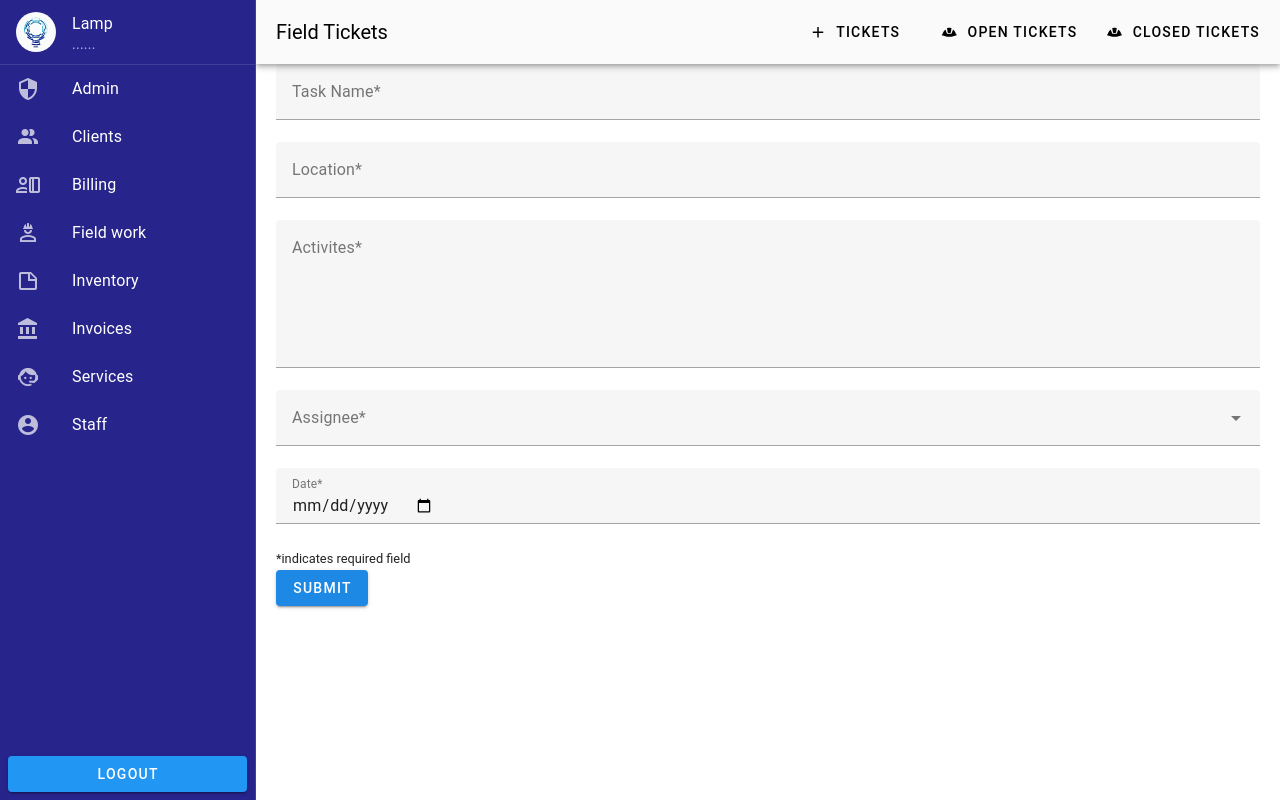
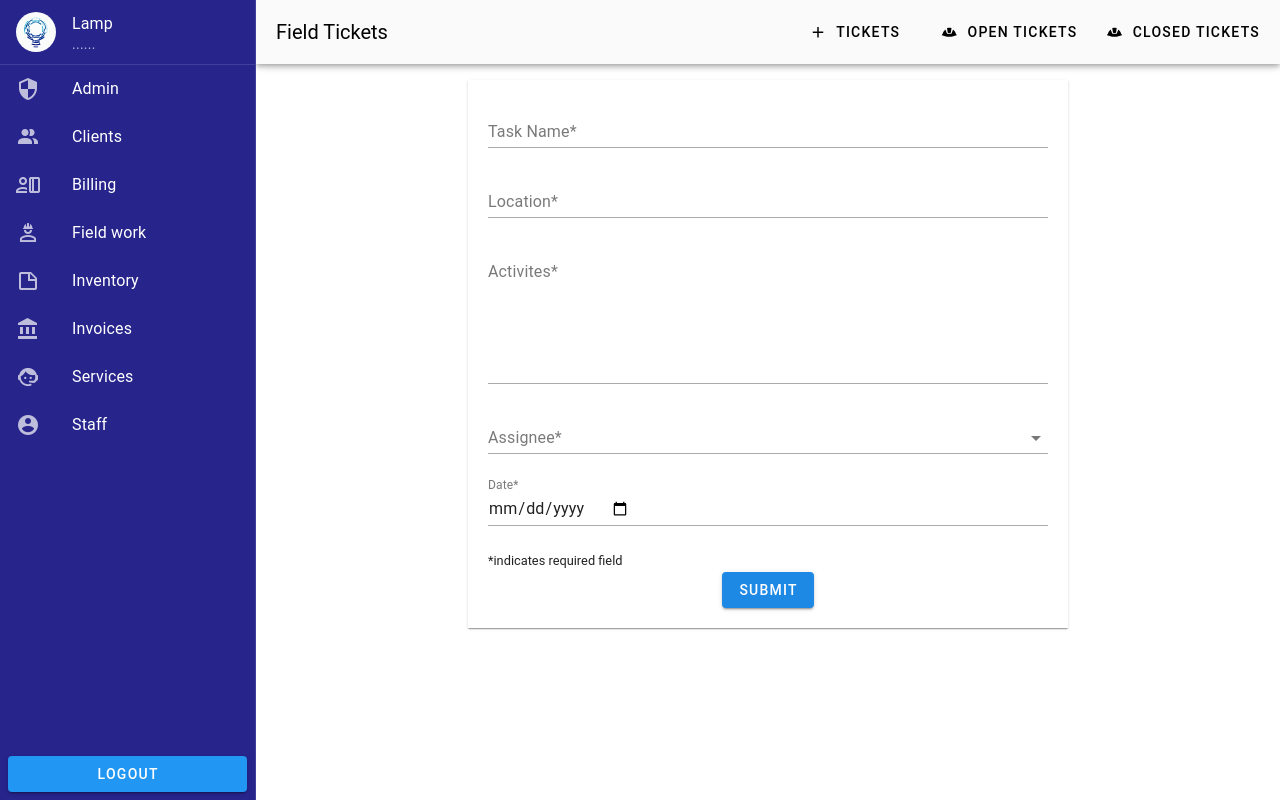
Before and after one commit to chrisgathuthi/crm, a Vue app in the folder frontend/: page /create-ticket in a window 1280 px wide. Built offline with nearby package versions, Linux system fonts and the light colour scheme; no server answers.

Commit message:
ui - change staff & fieldwork syle

```diff
--- a/frontend/src/components/FieldWork/ClosedTickets.vue
+++ b/frontend/src/components/FieldWork/ClosedTickets.vue
@@ -1,7 +1,7 @@
 <script setup>
 import axios from 'axios';
 import { onMounted, ref } from 'vue';
-import { SplitText } from '@/functions/SplitText';
+//import { SplitText } from '@/functions/SplitText';
 
 
 const closedTickets = ref([])
@@ -34,7 +34,7 @@ onMounted(async ()=>{
                     <td>{{ data.location }}</td>
                     <td>{{ data.date }}</td>
                     <td>{{ data.isclosed }}</td>
-                    <td>{{ SplitText(data.activities) }}</td>
+                    <!-- <td>{{ SplitText(data.activities) }}</td> -->
                 </tr>
             </tbody>
 
--- a/frontend/src/components/FieldWork/TicketForm.vue
+++ b/frontend/src/components/FieldWork/TicketForm.vue
@@ -75,29 +75,29 @@ const submit = handleSubmit(async () => {
 })
 </script>
 <template>
-    <v-row align-center>
-        <v-col>
-            <v-form @submit.prevent="submit" max-width="700">
-                <v-text-field label="Task Name*" clearable :error-messages="errors.taskname"
+    <v-sheet class="mx-auto overflow-auto elevation-1 pa-5 mt-4" tag="div" width="600" >
+            <v-form @submit.prevent="submit" title="create field ticket">
+                <v-text-field label="Task Name*" variant="underlined" clearable :error-messages="errors.taskname"
                     v-model="taskname.value.value" required></v-text-field>
 
-                <v-text-field label="Location*" required clearable :error-messages="errors.location"
+                <v-text-field label="Location*" variant="underlined" required clearable :error-messages="errors.location"
                     v-model="location.value.value"></v-text-field>
-                <v-textarea clearable clear-icon="mdi-close-circle" label="Activites*" model-value="1. "
+                <v-textarea clearable variant="underlined" clear-icon="mdi-close-circle" label="Activites*" model-value="1. "
                     :error-messages="errors.activities" v-model="activities.value.value"></v-textarea>
-                <v-select :items="staff" label="Assignee*" required :error-messages="errors.assignee"
+                <v-select variant="underlined" :items="staff" label="Assignee*" required :error-messages="errors.assignee"
                     v-model="assignee.value.value"></v-select>
-                <v-text-field label="Date*" :error-messages="errors.date" v-model="date.value.value" type="date"
+                <v-text-field label="Date*" variant="underlined" :error-messages="errors.date" v-model="date.value.value" type="date"
                     required></v-text-field>
 
-                <small>*indicates required field</small>
+                <small>*indicates required field </small>
 
                 <v-spacer></v-spacer>
-                <v-btn color="blue-darken-1" type="submit">
+                <div class="text-center">
+                    <v-btn color="blue-darken-1" type="submit">
                     submit
                 </v-btn>
+
+                </div>
             </v-form>
-
-        </v-col>
-    </v-row>
+    </v-sheet>
 </template>
--- a/frontend/src/components/Layout/BaseLayout.vue
+++ b/frontend/src/components/Layout/BaseLayout.vue
@@ -4,7 +4,7 @@ import NavigationMenu from '../NavigationMenu.vue';
 
 </script>
 <template>
-    <section class="page-layout">
+    <section class="page-layout min-h-screen">
 
         <section class="side-navigation">
             <aside>
--- /dev/null
+++ b/frontend/src/components/Navigation/ClientNavigation.vue
@@ -0,0 +1,20 @@
+<script setup>
+import { useRouter } from "vue-router";
+const router = useRouter();
+</script>
+
+<template>
+  <div>
+    <v-app-bar class="bg-grey-lighten-5 border-b">
+      <v-toolbar-title>Clients</v-toolbar-title>
+      <v-spacer></v-spacer>
+      <v-btn
+        color="primary"
+        @click="router.push({ name: 'registration' })"
+        prepend-icon="mdi-plus"
+        class="mr-3"
+        >add client</v-btn
+      >
+    </v-app-bar>
+  </div>
+</template>
--- a/frontend/src/components/Staff/ActiveTickets.vue
+++ b/frontend/src/components/Staff/ActiveTickets.vue
@@ -9,6 +9,7 @@ onMounted(async ()=>{
     await axios.get("/accounts/fieldwork/?isclosed=false",{headers: {Authorization: `Token ${localStorage.getItem("token")}`}})
     .then((response)=>{
         openTickets.value = response.data
+        console.log(openTickets.value)
     })
     .catch((error)=>{
         console.log(error);
@@ -36,7 +37,7 @@ const router = useRouter()
                     <td>{{ data.location }}</td>
                     <td>{{ data.date }}</td>
                     <td>{{ data.isclosed }}</td>
-                    <td>{{ data.assignee }}</td>
+                    <td>{{ data.assignee?.employee.username }}</td>
                 </tr>
             </tbody>
 
--- a/frontend/src/components/Staff/TicketHistory.vue
+++ b/frontend/src/components/Staff/TicketHistory.vue
@@ -21,7 +21,7 @@ onMounted(async ()=>{
                 <tr>
                     <th>Task Name</th>
                     <th>Location</th>
-                    <th>Date</th>
+                    <th>Nor Date</th>
                     <th>Status</th>
                     <th>Activites</th>
                 </tr>
--- a/frontend/src/components/ClientList.vue
+++ b/frontend/src/components/client/ClientList.vue
@@ -33,7 +33,7 @@ onMounted(async () => {
 
         </tr>
       </thead>
-      <tbody>
+      <tbody v-if="store.clients.length > 1">
         <tr v-for="client in store.clients" :key="client.id"
           @click="router.push({ name: 'client-detail', params: { id: client.id } })"
           @mouseover="style = { backgroundColor: 'green' }" class="pointer">
@@ -48,6 +48,14 @@ onMounted(async () => {
           <td>{{ Converter(client.registration_date) }}</td>
         </tr>
       </tbody>
+      <tbody v-else>
+        <tr>
+          <td colspan="9">
+            <p>No clients registered</p>
+          </td>
+        </tr>
+      </tbody>
+
     </v-table>
 
   </section>
--- a/frontend/src/views/ClientsView.vue
+++ b/frontend/src/views/ClientsView.vue
@@ -1,28 +1,12 @@
 <script setup>
-import { useRouter } from 'vue-router'
-
-import ClientList from '../components/ClientList.vue'
 import BaseLayout from '../components/Layout/BaseLayout.vue';
-
-const router = useRouter()
+import ClientList from '../components/client/ClientList.vue';
+import ClientNavigation from '../components/Navigation/ClientNavigation.vue';
 </script>
 <template>
     <BaseLayout>
         <template v-slot:pageMenu>
-            <div>
-                <v-toolbar density="comfortable">
-
-                    <v-toolbar-title>Clients</v-toolbar-title>
-
-                    <v-spacer></v-spacer>
-
-                    <v-btn color="primary" @click="router.push({ name: 'registration' })" prepend-icon="mdi-plus"
-                        class="mr-3">
-                        add client
-                    </v-btn>
-                </v-toolbar>
-
-            </div>
+            <ClientNavigation/>
 
         </template>
         <template v-slot:childComponent>
```
Also changed, not shown: frontend/src/router/index.js (+4 -4 lines).
